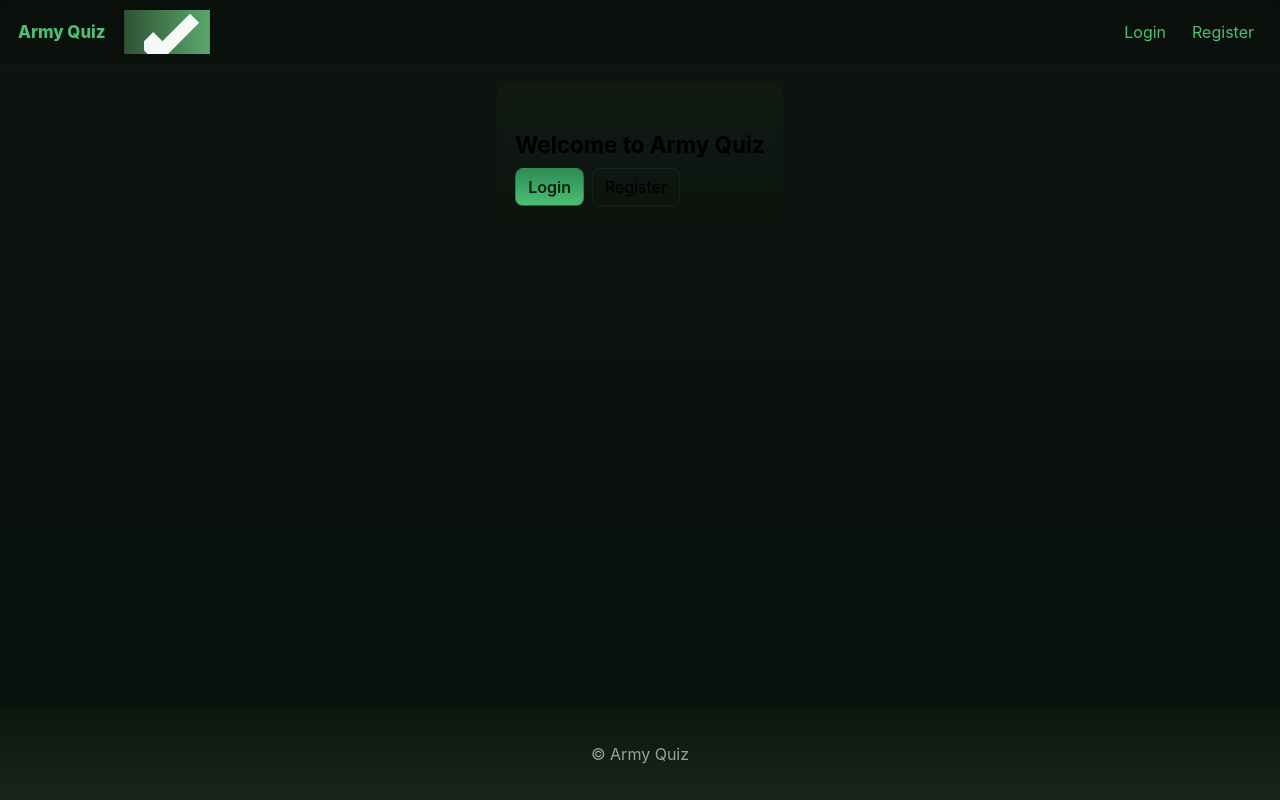
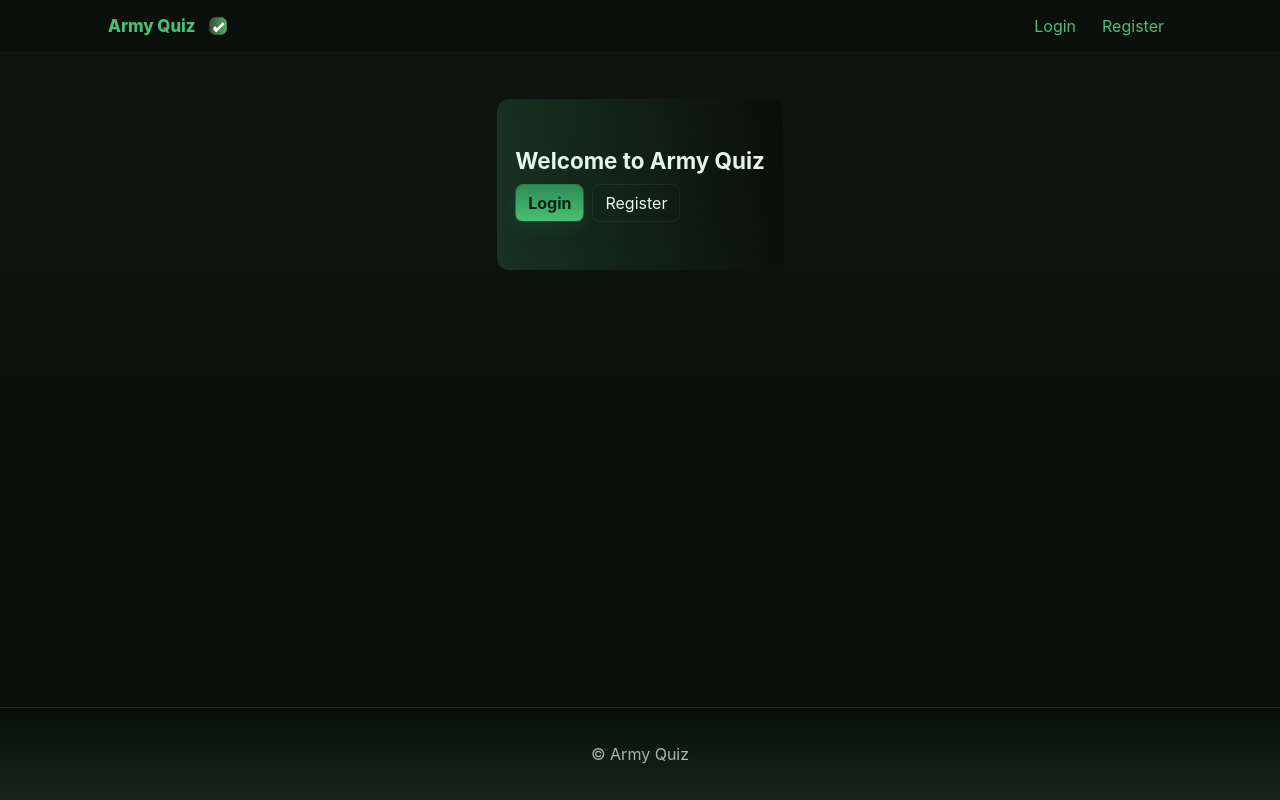
Before and after one commit to hasnat11812/ArmyQuiz, a Flask app: page / in a window 1280 px wide. Run offline with Flask 3, Linux system fonts and the light colour scheme.

Commit message:
Update styles.css

```diff
--- a/static/styles.css
+++ b/static/styles.css
@@ -17,23 +17,19 @@
 	--accent-2: #4bbf73;
 	--danger: #e14a3b;
 	--glass: rgba(255,255,255,0.04);
+	--text: #e6f6ea; /* readable primary text */
+	--muted-2: rgba(230,246,234,0.72);
+	--max-width: 1100px;
+	--card-radius: 12px;
+}
+/* dont change logo style */
+.central-logo.small-logo {
+    width: 20px;
+    height: 20px;
+}
 
-	.central-logo {
-		display: inline-block;
-		width: 140px;
-		height: 64px;
-		position: relative;
-		z-index: 40;
-	}
-
-	/* small variation for compact headers */
-	.central-logo.small-logo {
-		width: 98px;
-		height: 44px;
-	}
-	.no-print{display:none}
-	main.container{padding:0}
-}
+.no-print{display:none}
+main.container{padding:0}
 
 /* Accessibility: higher contrast focus states for keyboard users */
 button:focus-visible,input:focus-visible,select:focus-visible,textarea:focus-visible{outline:3px solid rgba(75,191,115,0.18);outline-offset:2px}
@@ -83,12 +79,20 @@ main.container{padding-top:28px;padding-bottom:80px}
 .navbar .user-menu{margin-left:auto;display:flex;align-items:center;gap:8px}
 
 /* Cards */
-.card{background:linear-gradient(180deg, rgba(255,255,255,0.02), rgba(255,255,255,0.01));border-radius:var(--card-radius);padding:18px;margin-bottom:18px;box-shadow:0 6px 18px rgba(2,8,2,0.6);border:1px solid rgba(255,255,255,0.03)}
-.card h2{margin:4px 0 12px;font-size:1.25rem}
+.card{
+	background: linear-gradient(180deg, rgba(255,255,255,0.03), rgba(255,255,255,0.02));
+	border-radius: var(--card-radius);
+	padding: 18px;
+	margin-bottom: 18px;
+	box-shadow: 0 10px 28px rgba(0,0,0,0.6);
+	border: 1px solid rgba(255,255,255,0.06);
+	color: var(--text);
+}
+.card h2{margin:4px 0 12px;font-size:1.25rem;color:var(--text)}
 
 /* Buttons */
 .btn{display:inline-flex;align-items:center;gap:8px;padding:8px 12px;border-radius:8px;border:1px solid transparent;background:var(--glass);color:var(--text);cursor:pointer}
-.btn.primary{background:linear-gradient(180deg,var(--accent),var(--accent-2));color:#06220f;border-color:rgba(0,0,0,0.25);font-weight:600}
+.btn.primary{background:linear-gradient(180deg,var(--accent),var(--accent-2));color:#06220f;border-color:rgba(0,0,0,0.35);font-weight:700;box-shadow:0 8px 18px rgba(46,139,87,0.12)}
 .btn.ghost{background:transparent;border:1px solid rgba(255,255,255,0.06)}
 .btn.outline{background:transparent;border:1px solid rgba(255,255,255,0.06)}
 .btn.small{padding:6px 10px;font-size:0.9rem}
@@ -128,16 +132,12 @@ table tbody td{padding:10px;border-bottom:1px dashed rgba(255,255,255,0.03)}
 .central-logo.loading .loader .bar{width:58%}
 .central-logo.complete .loader .bar{width:100%;transition:width .5s cubic-bezier(.2,.9,.2,1)}
 
-/* sizing adjustments for header small logo */
-.central-logo.small-logo{width:40px;height:40px;background-size:contain;border-radius:8px}
-.central-logo.small-logo .loader{left:6px;right:6px;bottom:6px;height:6px;border-radius:4px}
-.central-logo.small-logo .loader .bar{box-shadow:none}
 
 /* Accessibility helpers */
 .score-badge{background:rgba(75,191,115,0.12);color:var(--accent-2);padding:6px 8px;border-radius:20px;font-weight:600}
 
 /* Footer */
-.site-footer{background:linear-gradient(180deg,#0c170d,var(--panel));padding:18px;color:var(--muted)}
+.site-footer{background:linear-gradient(180deg,#07100b,var(--panel));padding:18px;color:var(--muted-2);border-top:1px solid rgba(255,255,255,0.03)}
 
 /* print styles */
 @media print{
@@ -158,7 +158,7 @@ table tbody td{padding:10px;border-bottom:1px dashed rgba(255,255,255,0.03)}
 /* --- Additional component & utility styles for modern "Army" quiz UI --- */
 
 /* Hero / Landing */
-.hero{padding:48px 18px;background:linear-gradient(180deg, rgba(75,191,115,0.04), rgba(0,0,0,0));border-radius:12px;margin-bottom:18px}
+.hero{padding:48px 18px; background: linear-gradient(81deg, rgb(75 191 115 / 19%), rgb(0 0 0 / 25%));  border-radius:12px;margin-bottom:18px}
 .hero h1{font-size:2rem;margin:0 0 8px}
 .hero p{color:var(--muted);max-width:720px}
 
@@ -386,13 +386,6 @@ table.striped tbody tr:nth-child(odd){background:rgba(255,255,255,0.01)}
 .nav{margin-left:auto;display:flex;align-items:center;gap:10px}
 .nav-item{padding:6px 8px;border-radius:6px}
 
-/* size variant for header logo */
-.central-logo.small-logo {
-    width: 17px;
-    height: 18px;
-    background-size: cover;
-    border-radius: 5px;
-}
 
 @media (max-width:720px){
 	.container.header-inner{padding:8px 12px}
```
